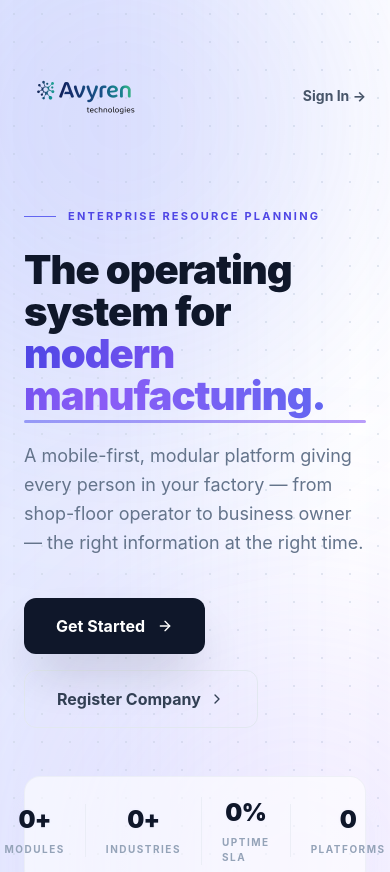
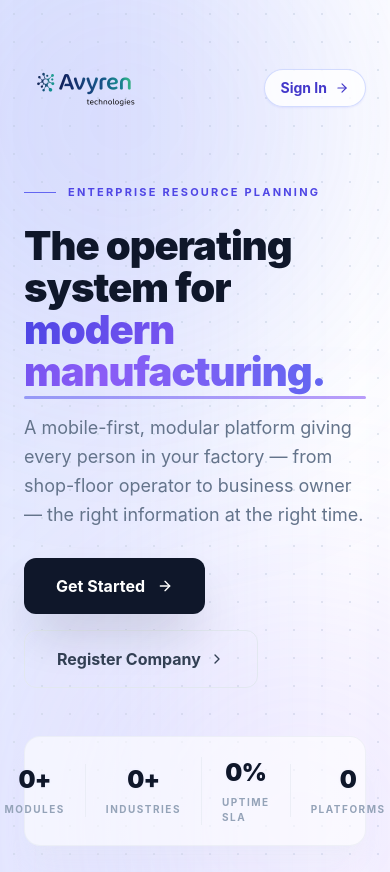
Before and after one commit to Avyren-Technologies/Avy-ERP-Electron-Web, a React (Vite) app: page / in a window 390 px wide. Shown: the top 872 px of the page. Built offline with nearby package versions, Linux system fonts and the light colour scheme.

Commit message:
refactor: Remove unused CSS animations and adjust layout spacing in LandingScreen for improved design consistency.

```diff
--- a/src/features/auth/LandingScreen.tsx
+++ b/src/features/auth/LandingScreen.tsx
@@ -112,10 +112,10 @@ export function LandingScreen() {
                 <div className="absolute -top-32 -left-32 w-[500px] h-[500px] rounded-full bg-primary-400/15 dark:bg-primary-600/10 blur-[120px] pointer-events-none" />
                 <div className="absolute -bottom-40 -right-40 w-[500px] h-[500px] rounded-full bg-accent-400/15 dark:bg-accent-600/10 blur-[120px] pointer-events-none" />
 
-                <div className="relative z-10 max-w-7xl mx-auto px-6 pt-4 pb-16 md:pb-24">
+                <div className="relative z-10 max-w-7xl mx-auto px-6 pt-2 md:pt-3 pb-16 md:pb-24">
 
                     {/* ── Top bar: Logo + Sign In ── */}
-                    <div className="flex items-center justify-between mb-8 md:mb-12 hero-stagger-1">
+                    <div className="flex items-center justify-between mb-4 md:mb-6 hero-stagger-1">
                         <img
                             src={companyLogo}
                             alt="Avyren Technologies"
@@ -123,14 +123,15 @@ export function LandingScreen() {
                         />
                         <button
                             onClick={() => navigate("/login")}
-                            className="text-sm font-bold text-neutral-600 dark:text-neutral-400 hover:text-primary-600 dark:hover:text-primary-400 transition-colors"
+                            className="group inline-flex items-center gap-2 px-4 py-2 rounded-full bg-white/80 dark:bg-neutral-900/75 border border-primary-200/80 dark:border-primary-700/60 text-primary-700 dark:text-primary-300 shadow-sm shadow-primary-500/10 hover:bg-primary-600 hover:text-white hover:border-primary-600 dark:hover:bg-primary-500 dark:hover:border-primary-500 transition-all"
                         >
-                            Sign In &rarr;
+                            <span className="text-sm font-bold">Sign In</span>
+                            <ArrowRight className="w-3.5 h-3.5 group-hover:translate-x-0.5 transition-transform" />
                         </button>
                     </div>
 
                     {/* ── Main hero grid ── */}
-                    <div className="flex flex-col lg:flex-row items-center gap-12 lg:gap-20">
+                    <div className="flex flex-col lg:flex-row items-center gap-8 md:gap-10 lg:gap-16">
 
                         {/* Left: Copy */}
                         <div className="flex-1 max-w-2xl">
@@ -143,7 +144,7 @@ export function LandingScreen() {
                             </div>
 
                             {/* Headline */}
-                            <h1 className="hero-stagger-3 text-[2.5rem] md:text-[3.5rem] lg:text-[4rem] font-black leading-[1.05] tracking-tight text-neutral-900 dark:text-white mb-6">
+                            <h1 className="hero-stagger-3 text-[2.5rem] md:text-[3.5rem] lg:text-[4rem] font-black leading-[1.05] tracking-tight text-neutral-900 dark:text-white mb-5">
                                 The operating{" "}
                                 <br className="hidden md:block" />
                                 system for{" "}
@@ -157,7 +158,7 @@ export function LandingScreen() {
                             </h1>
 
                             {/* Sub-copy */}
-                            <p className="hero-stagger-4 text-lg md:text-xl text-neutral-500 dark:text-neutral-400 leading-relaxed mb-10 max-w-lg">
+                            <p className="hero-stagger-4 text-lg md:text-xl text-neutral-500 dark:text-neutral-400 leading-relaxed mb-7 md:mb-8 max-w-lg">
                                 A mobile-first, modular platform giving every person in your factory — from shop-floor operator to business owner — the right information at the right time.
                             </p>
 
@@ -184,33 +185,6 @@ export function LandingScreen() {
 
                         {/* Right: Module constellation — expand from center + orbit */}
                         <div className="relative w-72 h-72 md:w-80 md:h-80 lg:w-[400px] lg:h-[400px] flex-shrink-0 hidden md:flex items-center justify-center constellation-breathe">
-
-                            {/* SVG connectivity lines from center to each module */}
-                            <svg className="absolute inset-0 w-full h-full pointer-events-none z-0" viewBox="0 0 400 400">
-                                {FLOATING_MODULES.map((_, i) => {
-                                    const angle = (i * 60) - 90;
-                                    const radius = 150;
-                                    const ex = 200 + Math.cos((angle * Math.PI) / 180) * radius;
-                                    const ey = 200 + Math.sin((angle * Math.PI) / 180) * radius;
-                                    return (
-                                        <line
-                                            key={`line-${i}`}
-                                            x1="200" y1="200"
-                                            x2={ex} y2={ey}
-                                            stroke="url(#line-gradient)"
-                                            strokeWidth="1.5"
-                                            className="connectivity-line"
-                                            style={{ "--delay": `${0.8 + i * 0.1}s` } as React.CSSProperties}
-                                        />
-                                    );
-                                })}
-                                <defs>
-                                    <linearGradient id="line-gradient" x1="0%" y1="0%" x2="100%" y2="100%">
-                                        <stop offset="0%" stopColor="#6366F1" stopOpacity="0.5" />
-                                        <stop offset="100%" stopColor="#8B5CF6" stopOpacity="0.15" />
-                                    </linearGradient>
-                                </defs>
-                            </svg>
 
                             {/* Orbit rings — expand in */}
                             <div className="absolute w-[300px] h-[300px] rounded-full border border-dashed border-neutral-300/50 dark:border-neutral-700/30 orbit-ring-1" />
--- a/src/index.css
+++ b/src/index.css
@@ -157,17 +157,6 @@
   animation: orbit-spin-reverse 30s linear infinite;
 }
 
-/* Connectivity lines: animate from center outward */
-@keyframes line-shoot {
-  from { opacity: 0; stroke-dashoffset: 150; }
-  to   { opacity: 0.4; stroke-dashoffset: 0; }
-}
-
-.connectivity-line {
-  stroke-dasharray: 150;
-  animation: line-shoot 0.6s cubic-bezier(0.22, 1, 0.36, 1) var(--delay) both;
-}
-
 /* Gentle float for the whole constellation after it has loaded */
 @keyframes constellation-breathe {
   0%, 100% { transform: translateY(0px); }
```
